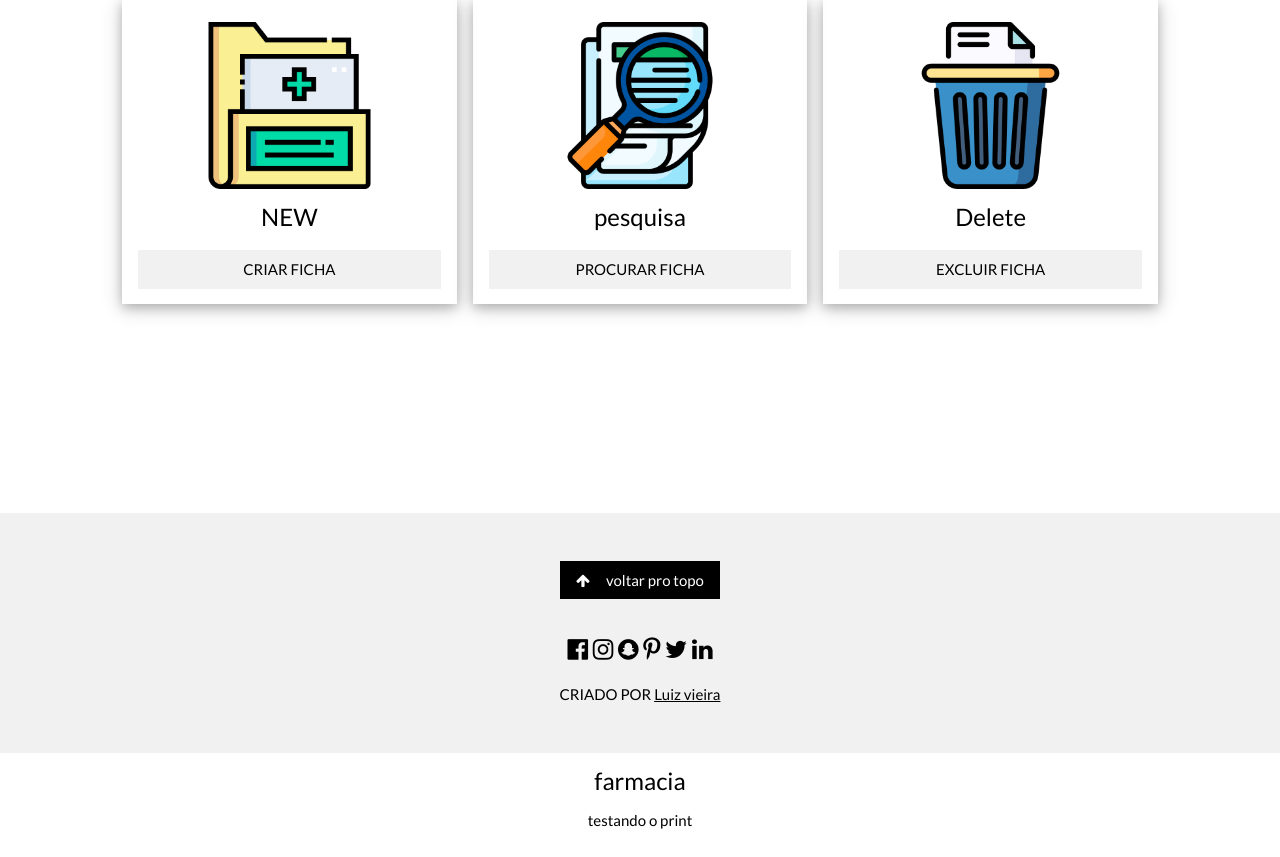
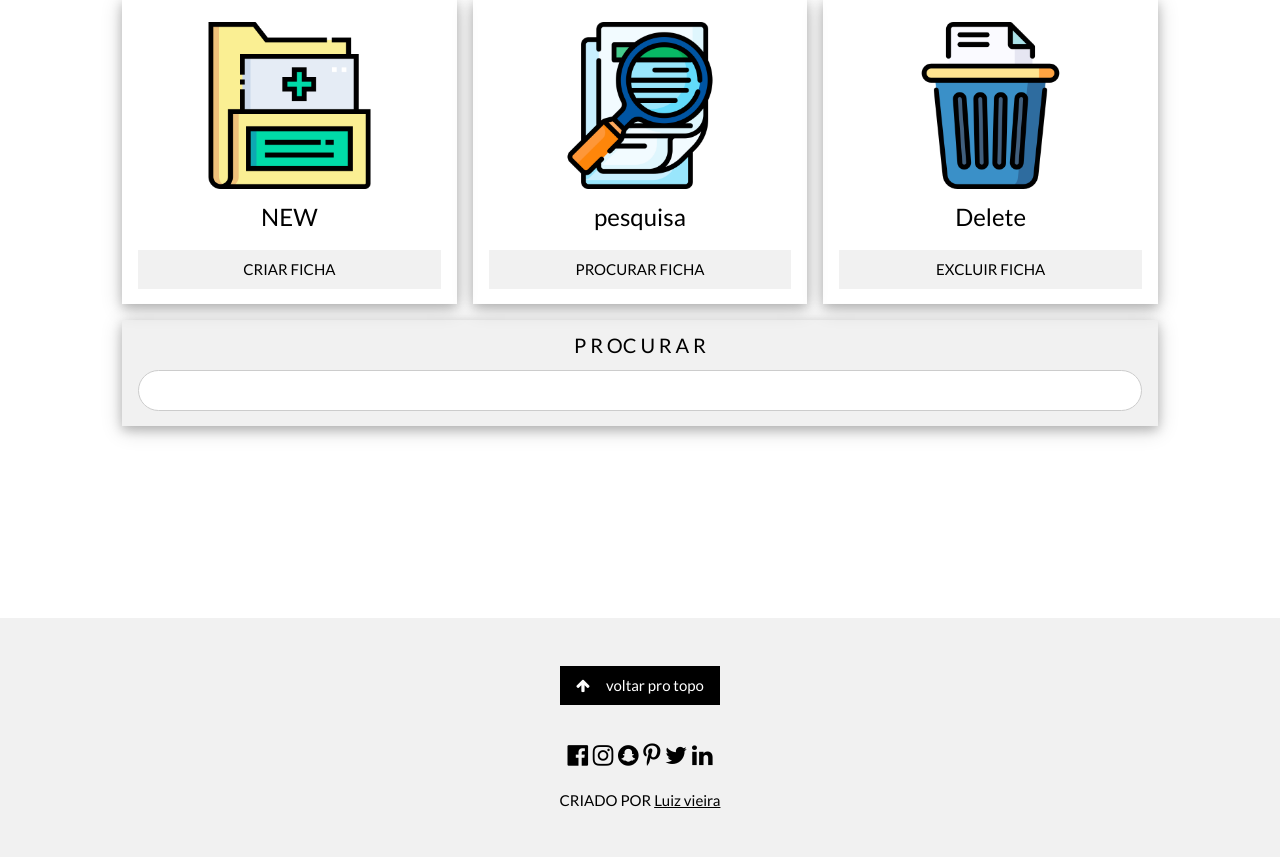
Before and after one commit to LuizinhoVI/farmacia, a Node server app: page / in a window 1280 px wide. Shown: the part 56-913 px from the top of the page. Before the commit the page ends 885 px from the top, so only its background shows below. Run offline with Node 20, Linux system fonts and the light colour scheme.

Commit message:
Revert "att"
This reverts commit 81e93bbff888d1a0bd1430622fa8253a85776584.

```diff
--- a/public/Ficha.js
+++ b/public/Ficha.js
@@ -11,7 +11,7 @@ function ficha_menu(numero) {
 
     // Mostra a opção selecionada
 
-    document.querySelector('.'+numero).style.display = "block";
+    document.querySelector('.'+numero).style.display = "none";
 
 
     }
--- a/views/index.ejs
+++ b/views/index.ejs
@@ -62,7 +62,7 @@ html,body,h1,h2,h3,h4 {font-family:"Lato", sans-serif}
         <img src="img/pasta-medica.png" alt="John" style="width:50%">
         <div class="w3-container" align="center">
           <h3 >NEW</h3>
-          <p><button class="w3-button w3-light-grey w3-block " onclick="ficha_menu('ficha_pessoa1')">CRIAR FICHA</button></p>
+          <p><button class="w3-button w3-light-grey w3-block " onclick="ficha_menu('ficha_pessoa')">CRIAR FICHA</button></p>
         </div>
       </div>
     </div>
@@ -73,7 +73,7 @@ html,body,h1,h2,h3,h4 {font-family:"Lato", sans-serif}
         <img src="img/analise.png" alt="Mike" align="center" style="width:50%">
         <div class="w3-container" align="center">
           <h3>pesquisa</h3>
-          <p><button class="w3-button w3-light-grey w3-block" onclick="ficha_menu('ficha_pessoa2')">PROCURAR FICHA</button></p>
+          <p><button class="w3-button w3-light-grey w3-block">PROCURAR FICHA</button></p>
         </div>
       </div>
     </div>
@@ -84,14 +84,17 @@ html,body,h1,h2,h3,h4 {font-family:"Lato", sans-serif}
         <img src="img/lixo.png" alt="Jane" style="width:50%">
         <div class="w3-container" align="center">
           <h3>Delete</h3>
-         <p><button class="w3-button w3-light-grey w3-block"onclick="ficha_menu('ficha_pessoa3')">EXCLUIR FICHA</button></p>
+         <p><button class="w3-button w3-light-grey w3-block">EXCLUIR FICHA</button></p>
         </div>
       </div>
     </div>
   </div>
 
-  <!-- INICIO DO CADASTRO  da ficha-->
-  <div class="w3-container ficha_pessoa1 ficha_pessoa " style="display: none;">
+  <!-- INICIO DO CADASTRO  -->
+
+  <div class="w3-container ficha_cadastro ficha_pessoa " style="display: none;">
+
+
 <form action="/" class="w3-container w3-card-4 w3-light-grey w3-text-green w3-margin">
   <h2 class="w3-center">CADASTRAR</h2>
 
@@ -199,13 +202,12 @@ html,body,h1,h2,h3,h4 {font-family:"Lato", sans-serif}
   <button class="w3-button w3-block w3-section w3-green w3-ripple w3-padding">CADASTRAR</button>
 
   </form>
+
   </div>
-  <!-- FIM  DO INICIO DO  CADASTRO da ficha -->
+  <!-- FIM  DO INICIO DO  CADASTRO  -->
 
-<!-- procurar ficha para compras -->
-  <div class="w3-container " style="display: ;">
-
-    <form class="w3-container w3-card-4 ficha_pessoa ficha_pessoa2 w3-light-grey "  style="display: none;">
+  <div class="w3-container ficha_pessoa">
+  <form class="w3-container w3-card-4 w3-light-grey " id="procurar_ficha1">
     <h4 align="center">P R OC U R A R</h4>
     <input class="w3-input w3-border w3-round-xxlarge" name="last" type="text"></p>
 
@@ -214,7 +216,6 @@ html,body,h1,h2,h3,h4 {font-family:"Lato", sans-serif}
   <div class="ficha_procurar" id="ficha_procurar" style="display: none;" >
 
 <br><br>
-
     <!-- FICHA  -->
     <div class=" w3-margin-bottom "  align="center" >
         <!-- Adicionar produto -->
@@ -222,6 +223,7 @@ html,body,h1,h2,h3,h4 {font-family:"Lato", sans-serif}
       <br>
       <!-- <img src="img/cv.png" alt="John" style="width:20%"> -->
       <div class="w3-container" align="center">
+        <h3 >F I C H A </h3>
         <h3 >jose luiz vieira filho </h3>
         <div class="w3-container" align="center">
 
@@ -230,17 +232,17 @@ html,body,h1,h2,h3,h4 {font-family:"Lato", sans-serif}
               <td colspan="10">jose luiz vieira filh jose luiz vieira filh</td>
               <tr></tr>
               <th align="center">RUA:</th>
-              <td colspan="2">rua marechal das ruas do centro que </td>
+              <td colspan="3">rua marechal das ruas do centro que </td>
               <th>Nº:</th>
-              <td colspan="2">4565</td>
+              <td>4565</td>
               <th colspan="1">REFERÊNCIA:</th>
               <td>centro</td>
               <tr></tr>
               <th>CEP:</th>
               <td colspan="2">49700-000</td>
-              <th colspan="2">ESTADO:</th>
+              <th colspan="1">ESTADO:</th>
               <td>SE</td>
-              <th colspan="1">CIDADE:</th>
+              <th colspan="2">CIDADE:</th>
               <td>capela</td>
               <tr></tr>
               <th>CPF : </th>
```
